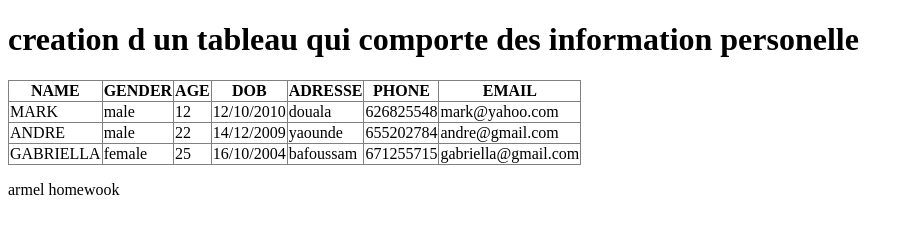
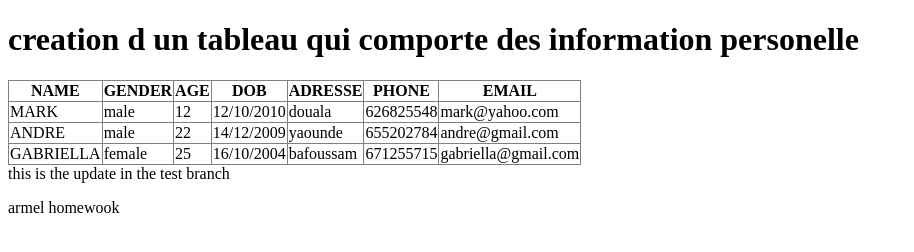
Before and after one commit to frankarmel/level1-exercice, a plain HTML site: page table_I.html in a window 1280 px wide. Shown: the whole page, without its empty margins (0-914 px from the left). Drawn offline with Linux system fonts and the light colour scheme.

Commit message:
this is the update in the test branch

```diff
--- a/table_I.html
+++ b/table_I.html
@@ -64,6 +64,8 @@
         </tr>
 
     </table>
+
+    <span>this is the update in the test branch</span>
     <footer>
         <p>armel homewook</p>
     </footer>
```
